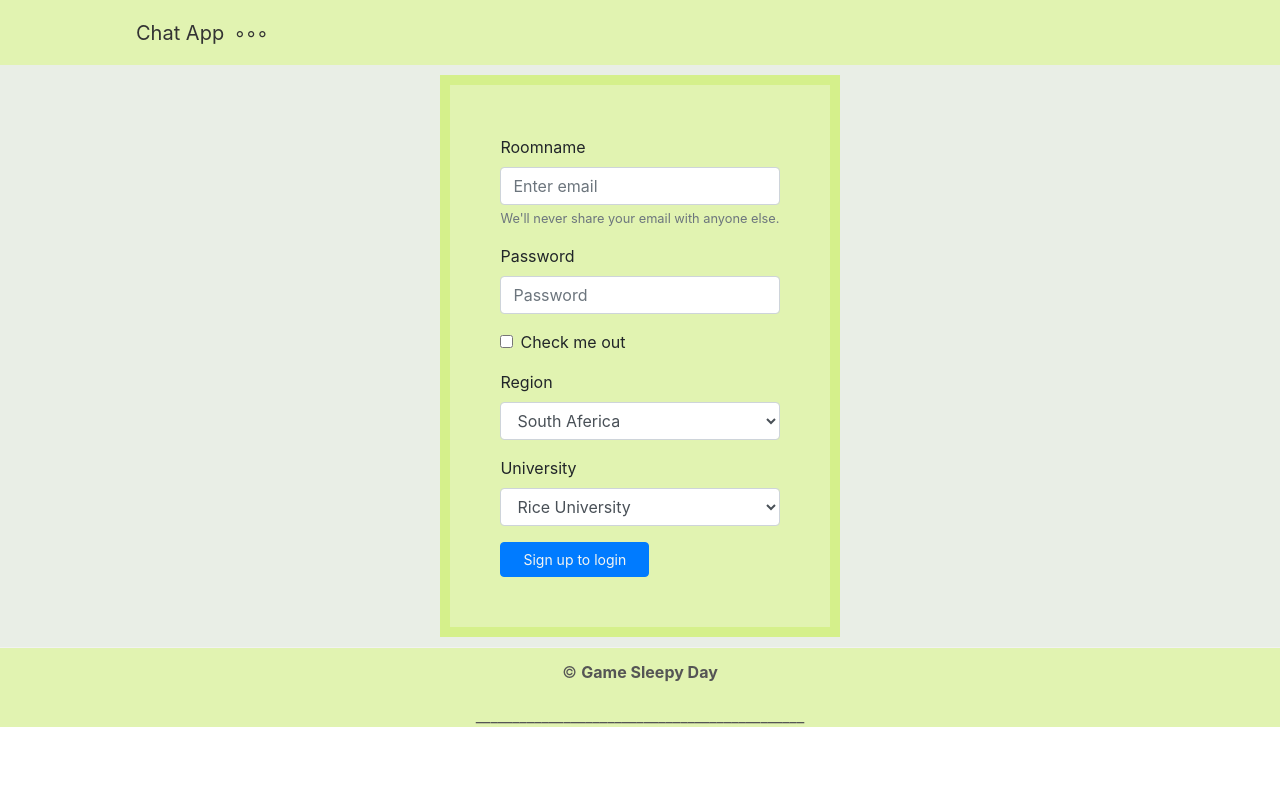
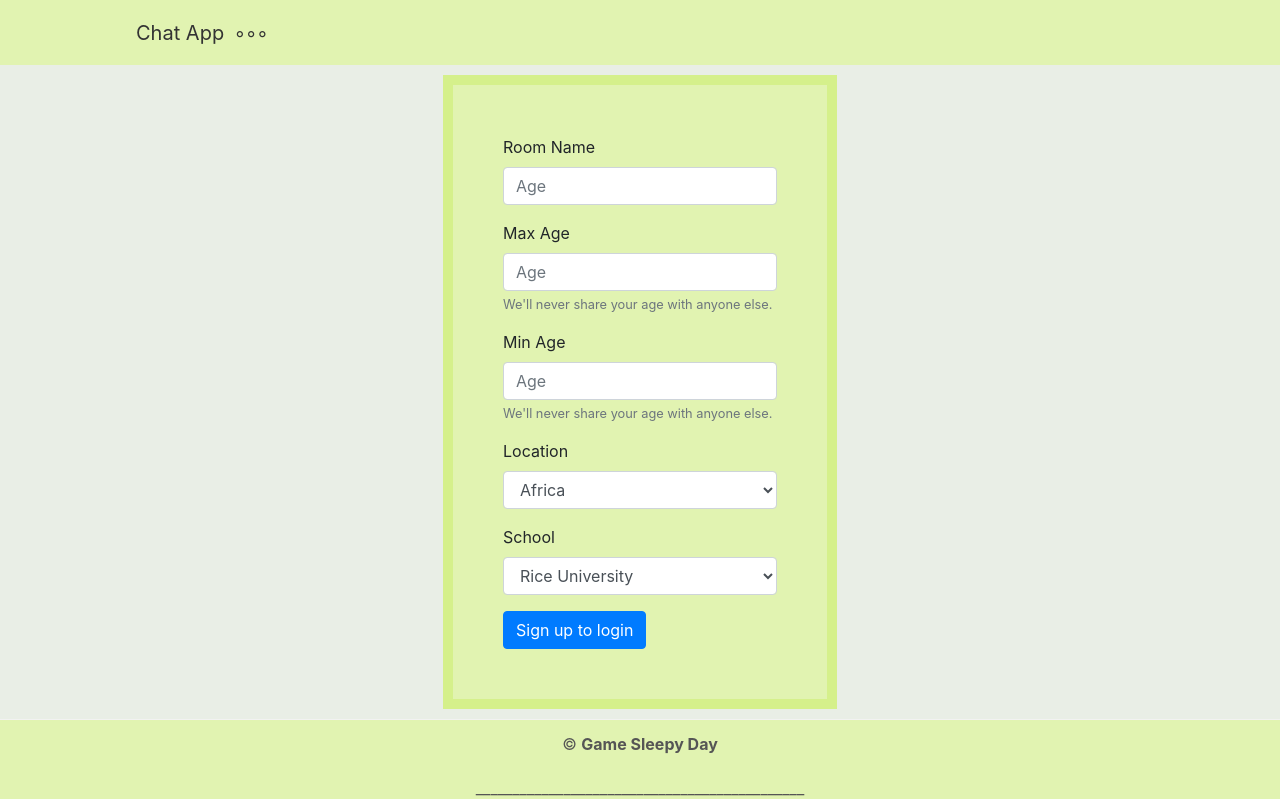
Before and after one commit to jw101/sleepy-day, a React (Create React App) app: page /addRoom in a window 1280 px wide. Built offline with nearby package versions, Linux system fonts and the light colour scheme; no server answers.

Commit message:
add room behalf

```diff
--- a/src/pages/AddRoomPage/index.js
+++ b/src/pages/AddRoomPage/index.js
@@ -11,46 +11,62 @@ class AddRoom extends Component {
         return (
             <div className={styles.wrap}>
                 <Form>
-                    <Form.Group controlId="formBasicEmail">
-                        <Form.Label>Roomname</Form.Label>
-                        <Form.Control type="email" placeholder="Enter email" />
+                    <Form.Group controlId="formBasicPassword">
+                        <Form.Label>Room Name</Form.Label>
+                        <Form.Control type="text" placeholder="Age"
+                            onChange={e => this.setAge(e.target.value)} />
                         <Form.Text className="text-muted">
-                            We'll never share your email with anyone else.
-            </Form.Text>
+
+                    </Form.Text>
                     </Form.Group>
 
                     <Form.Group controlId="formBasicPassword">
-                        <Form.Label>Password</Form.Label>
-                        <Form.Control type="password" placeholder="Password" />
-                    </Form.Group>
-                    <Form.Group controlId="formBasicCheckbox">
-                        <Form.Check type="checkbox" label="Check me out" />
+                        <Form.Label>Max Age</Form.Label>
+                        <Form.Control type="text" placeholder="Age"
+                            onChange={e => this.setAge(e.target.value)} />
+                        <Form.Text className="text-muted">
+                            We'll never share your age with anyone else.
+                    </Form.Text>
                     </Form.Group>
 
+
+                    <Form.Group controlId="formBasicPassword">
+                        <Form.Label>Min Age</Form.Label>
+                        <Form.Control type="text" placeholder="Age"
+                            onChange={e => this.setAge(e.target.value)} />
+                        <Form.Text className="text-muted">
+                            We'll never share your age with anyone else.
+                    </Form.Text>
+                    </Form.Group>
+
+
                     <Form.Group controlId="exampleForm.ControlSelect1">
-                        <Form.Label>Region</Form.Label>
-                        <Form.Control as="select">
-                            <option>South Aferica</option>
-                            <option>Acian</option>
-                            <option>3</option>
-                            <option>4</option>
-                            <option>5</option>
+                        <Form.Label>Location</Form.Label>
+                        <Form.Control as="select" onChange={e => this.setState({ location: e.target.value })}>
+                            <option>Africa</option>
+                            <option>Asia</option>
+                            <option>North America</option>
+                            <option>South America</option>
+                            <option>Europe</option>
                         </Form.Control>
                     </Form.Group>
                     <Form.Group controlId="exampleForm.ControlSelect2">
-                        <Form.Label>University</Form.Label>
-                        <Form.Control as="select">
+                        <Form.Label>School</Form.Label>
+                        <Form.Control as="select" onChange={e => this.setState({ school: e.target.value })}>
                             <option>Rice University</option>
                             <option>USC</option>
-                            <option>3</option>
-                            <option>4</option>
-                            <option>5</option>
+                            <option>MIT</option>
+                            <option>Wuhan</option>
+                            <option>Nanjing</option>
                         </Form.Control>
                     </Form.Group>
-
-                    <Button variant="primary" type="submit">
-                        <Link to="/chat"><p>Sign up to login</p></Link>
+                    <Link to="/chat">
+                        <Button variant="primary" type="submit" onClick={() => {
+                            this.signUp();
+                        }}>
+                            Sign up to login
                     </Button>
+                    </Link>
                 </Form>
             </div>
         );
--- a/src/pages/ChatPage/index.js
+++ b/src/pages/ChatPage/index.js
@@ -4,7 +4,7 @@ import styles from './chat.module.scss';
 import 'bootstrap/dist/css/bootstrap.min.css';
 import { InputGroup, FormControl, Button, Badge, ButtonToolbar, Card } from 'react-bootstrap';
 import { Link } from 'react-router-dom';
-import roomData from '../rooms.json';
+// import JSON.parse(this.props.msg.data) from '../rooms.json';
 
 class Chat extends Component {
     componentDidMount() {
@@ -13,7 +13,7 @@ class Chat extends Component {
     }
 
     render() {
-        // console.log(roomData.userCurrentRoom.members[1].name);
+        // console.log(JSON.parse(this.props.msg.data).userCurrentRoom.members[1].name);
         return (
             <div className={styles.wrap}>
                 <div className={styles.left}>
@@ -22,7 +22,7 @@ class Chat extends Component {
                             <Badge variant="secondary">Current Room</Badge>
                         </h5>
                         <button className={styles.rooms}>
-                            {roomData.userCurrentRoom && roomData.userCurrentRoom}
+                            {JSON.parse(this.props.msg.data).userCurrentRoom && JSON.parse(this.props.msg.data).userCurrentRoom}
                         </button>
 
                     </section>
@@ -30,7 +30,7 @@ class Chat extends Component {
                         <h5 className={styles.title}>
                             <Badge variant="secondary">Joined Rooms</Badge>
                         </h5>
-                        {roomData.joinedList && roomData.joinedList.map(item =>
+                        {JSON.parse(this.props.msg.data).joinedList && JSON.parse(this.props.msg.data).joinedList.map(item =>
                             <button className={styles.rooms}>
                                 {item}
                             </button>
@@ -40,7 +40,7 @@ class Chat extends Component {
                         <h5 className={styles.title}>
                             <Badge variant="secondary">Available Rooms<br />(click to join)</Badge>
                         </h5>
-                        {roomData.availableList && roomData.availableList.map(item =>
+                        {JSON.parse(this.props.msg.data).availableList && JSON.parse(this.props.msg.data).availableList.map(item =>
                             <button className={styles.rooms}>
                                 {item}
                             </button>
@@ -67,7 +67,7 @@ class Chat extends Component {
                         {/* <button> &nbsp; Add Room &nbsp;</button> */}
                     </div>
                     <section className={styles.section}>
-                        {roomData.messageList && roomData.messageList.map(item =>
+                        {JSON.parse(this.props.msg.data).messageList && JSON.parse(this.props.msg.data).messageList.map(item =>
                             <section className={styles.message}>{item}</section>
                         )}
                         {/* <section className={styles.message}> Mary to All : Hello, what's up?</section>
@@ -96,7 +96,7 @@ class Chat extends Component {
                         <h5 className={styles.title}>
                             <Badge variant="secondary">Users in Room</Badge>
                         </h5>
-                        {roomData.memberList && roomData.memberList.map(item =>
+                        {JSON.parse(this.props.msg.data).memberList && JSON.parse(this.props.msg.data).memberList.map(item =>
                             <button className={styles.rooms}>
                                 {item}
                             </button>
--- a/src/pages/rooms.json
+++ b/src/pages/rooms.json
@@ -2,8 +2,7 @@
     "isExist": true,
     "username": "benjamin2",
     "joinedList": [
-        "Houston chatroom",
-        "Bay area chatroom"
+
     ],
     "availableList": [
         "Houston chatroom"
```
